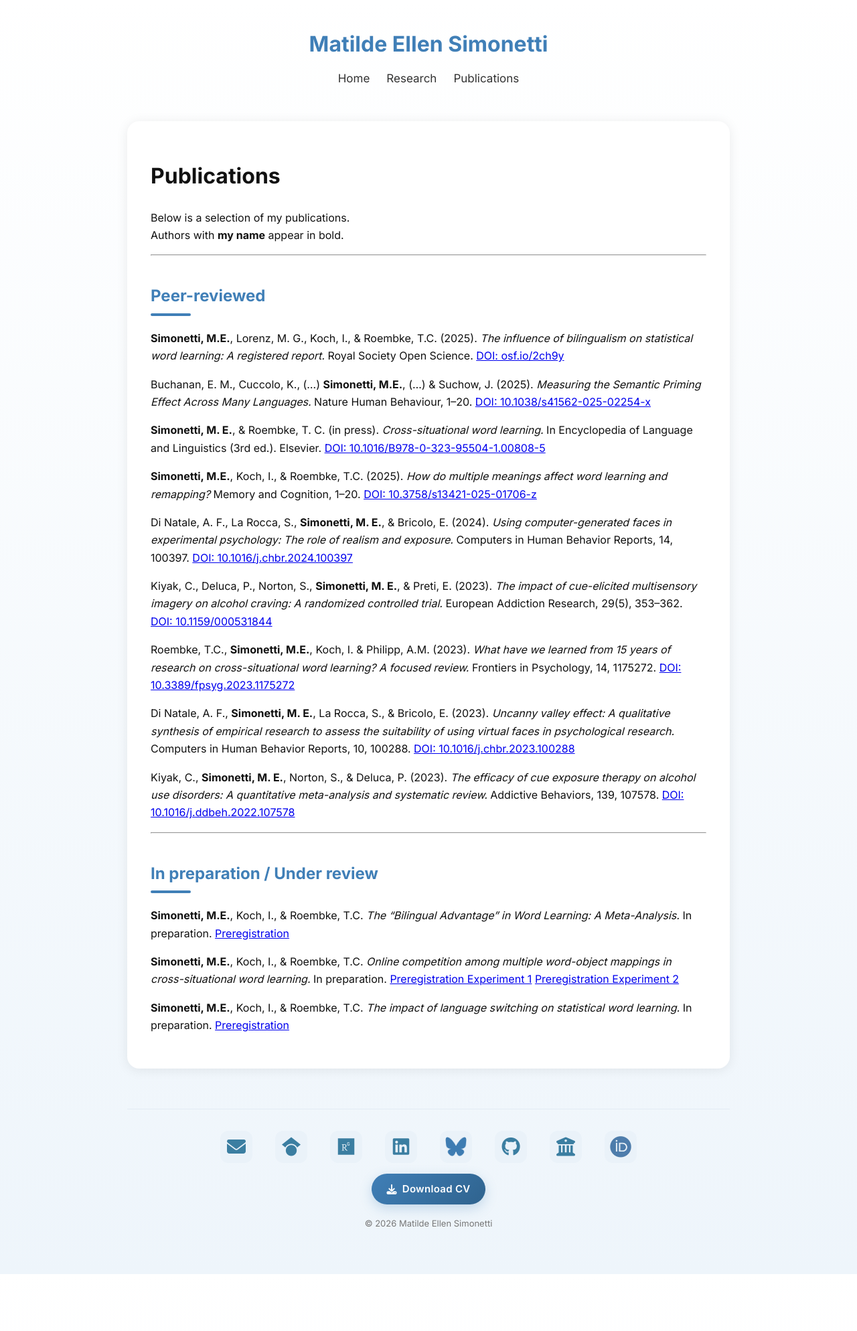
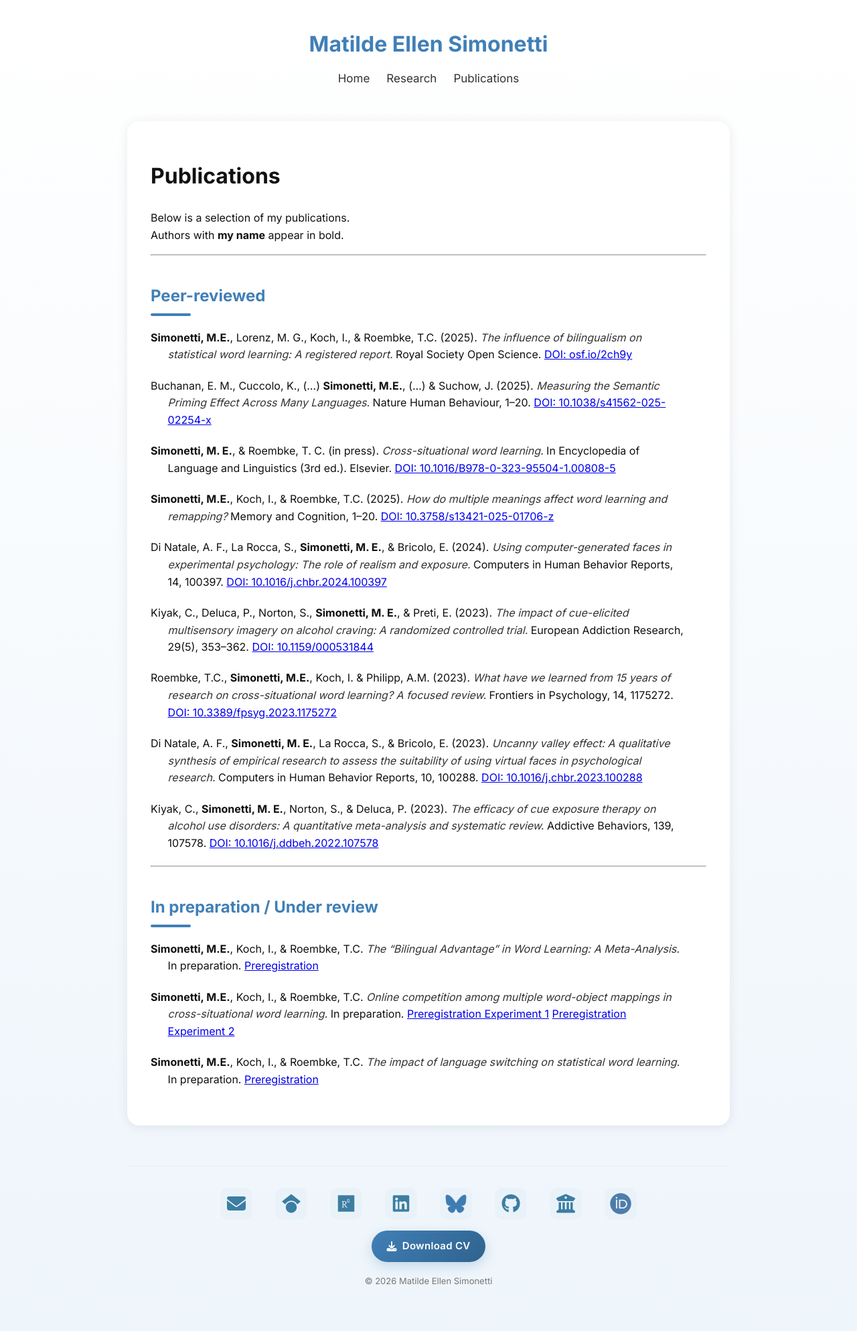
Before and after one commit to matildellen/matildellen.github.io, a Jekyll site: the page built from publications.md, in a window 1280 px wide. Shown: the whole page at 67% size. Built offline with Jekyll 4.4.1, drawn with Linux system fonts in a browser that asks for light colours; before the commit the page ends 1903 px from its top, so only the background shows below that.

Commit message:
Add styles for publication page layout
Added styles for publication page elements including lists, metadata badges, and author highlights.

```diff
--- a/assets/style.css
+++ b/assets/style.css
@@ -198,7 +198,53 @@ h2::after {
 .pub-item strong {
   font-size: 17px;
 }
+/* Publication page */
 
+.pub-list {
+  max-width: 800px;
+}
+
+.pub-list p {
+  margin-bottom: 1.3rem;
+  line-height: 1.6;
+  padding-left: 1.6em;
+  text-indent: -1.6em;
+}
+
+/* title */
+.pub-list i {
+  color: #333;
+}
+
+/* metadata badges */
+
+.pub-link {
+  font-size: 0.8em;
+  border: 1px solid #ccc;
+  padding: 2px 6px;
+  margin-right: 6px;
+  border-radius: 4px;
+  text-decoration: none;
+}
+
+.pub-link:hover {
+  background: #f3f3f3;
+}
+
+/* highlight your name */
+
+.author-me {
+  font-weight: bold;
+}
+
+/* year headers */
+
+.pub-year {
+  margin-top: 2rem;
+  margin-bottom: 0.5rem;
+  font-weight: 600;
+  border-bottom: 1px solid #ddd;
+}
 
 /* ---------------------------- */
 /* FOOTER */
```
